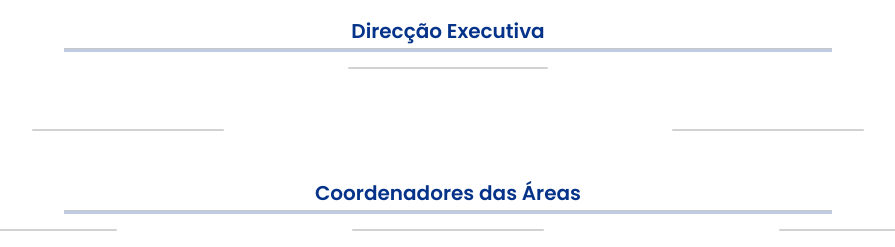
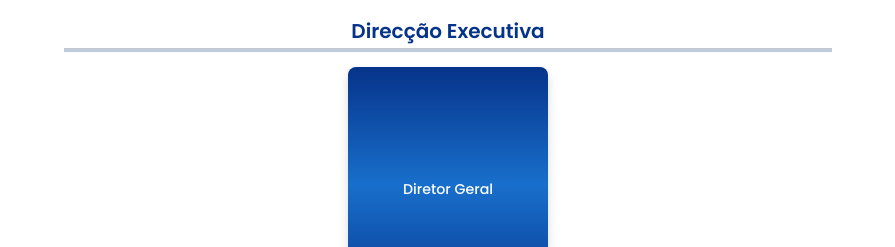
Before and after one commit to Aceltino/WEBSITE_IPIAL, a PHP site: page /ipial-alda-lara/src/View/quadros.html in a window 1280 px wide. Shown: the part 801-1048 px from the top of the page, without its empty margins (192-1087 px from the left). Run offline with PHP 8.4, Linux system fonts and the light colour scheme.

Commit message:
Responsividade.

```diff
--- a/src/View/quadros.html
+++ b/src/View/quadros.html
@@ -54,7 +54,7 @@
         <!-- x ---------- Início da secção dos Quadros ---------- x -->
         <h2 class="title-direcao">Direcção Executiva</h2>
         <hr class="linha-quadros">
-        <article class="card">
+        <article class="card-dg">
 			<div class="card__inner">
 				<div class="card__body card__body--front">
 					<h2 class="h2-card">Diretor Geral</h2>
--- a/src/public/css/quadros.css
+++ b/src/public/css/quadros.css
@@ -26,12 +26,20 @@
     font-size: 1.3rem;
 }
 
-.card {
+.card-dg {
     margin: 30px auto;
 	width: 200px;
 	height: 250px;
 	perspective: 800px;
 }
+
+.card {
+    margin: 30px 0;
+	width: 200px;
+	height: 250px;
+	perspective: 800px;
+}
+
 .card__inner {
 	position: relative;
 	height: 100%;
@@ -66,19 +74,14 @@
     display: flex;
     justify-content: space-between;
     flex-wrap: wrap;
-}
-
-.child-dr-executiva{
-    flex-basis: 15%;
+    padding: 0 290px;
 }
 
 .container-coordenadores{
     display: flex;
     justify-content: space-between;
     flex-wrap:wrap;
-}
-.child-coordenadores{
-    flex-basis: 15%;
+    padding: 0 100px;
 }
 
 /*Imagens que constam nos cards*/
@@ -92,3 +95,22 @@
     margin-bottom: 10px;
     color:#06338a;
 }
+
+@media screen and (max-width:1037px){
+	.container-dr-executiva{
+	    padding: 0 200px;
+	}
+}
+
+@media screen and (max-width:835px){
+	.container-dr-executiva{
+	    padding: 0 0px;
+	    flex-direction: column;
+	    align-items: center;
+	}
+	.container-coordenadores{
+	    flex-direction: column;
+	    align-items: center;
+	    padding: 0 0;
+	}
+}
```
